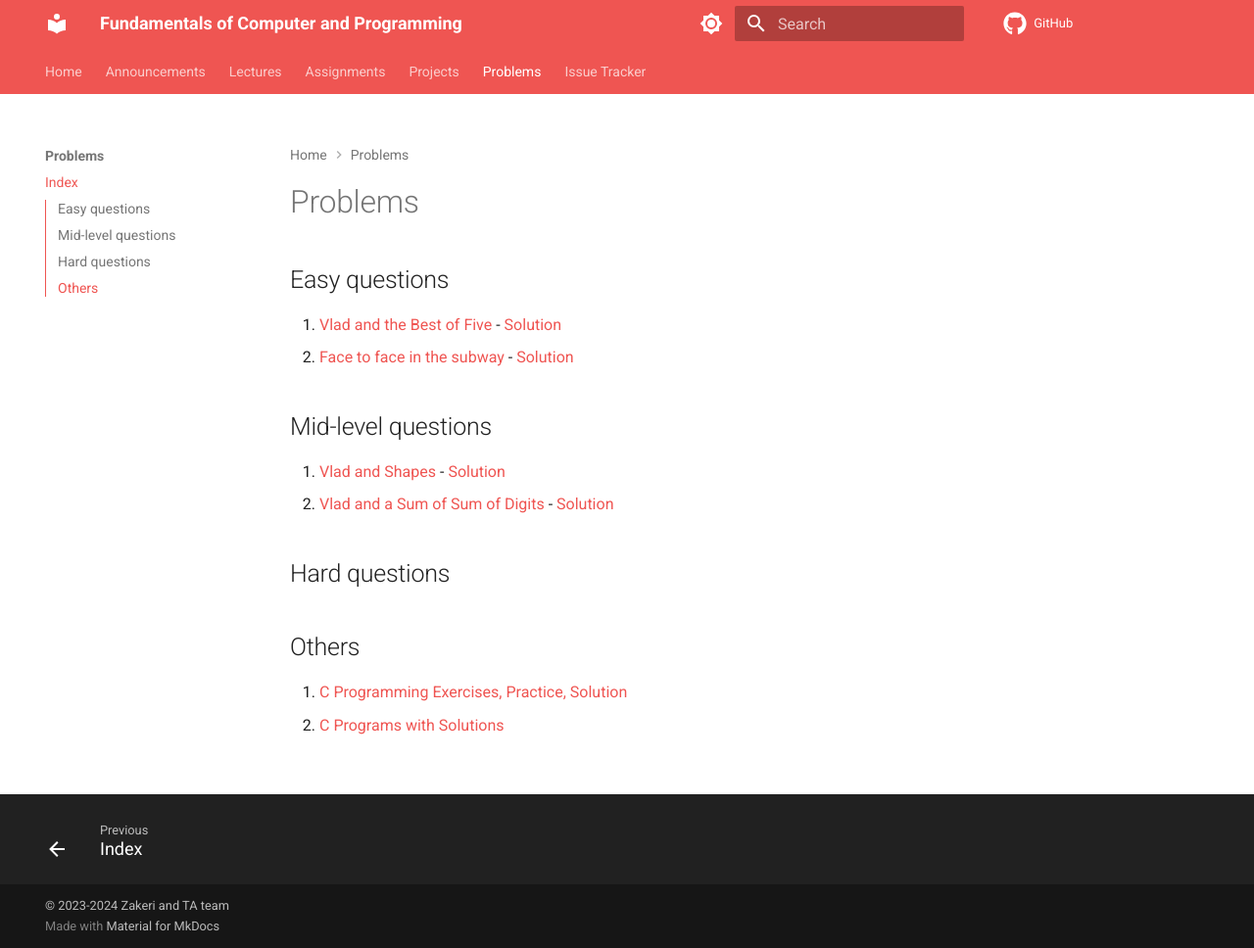
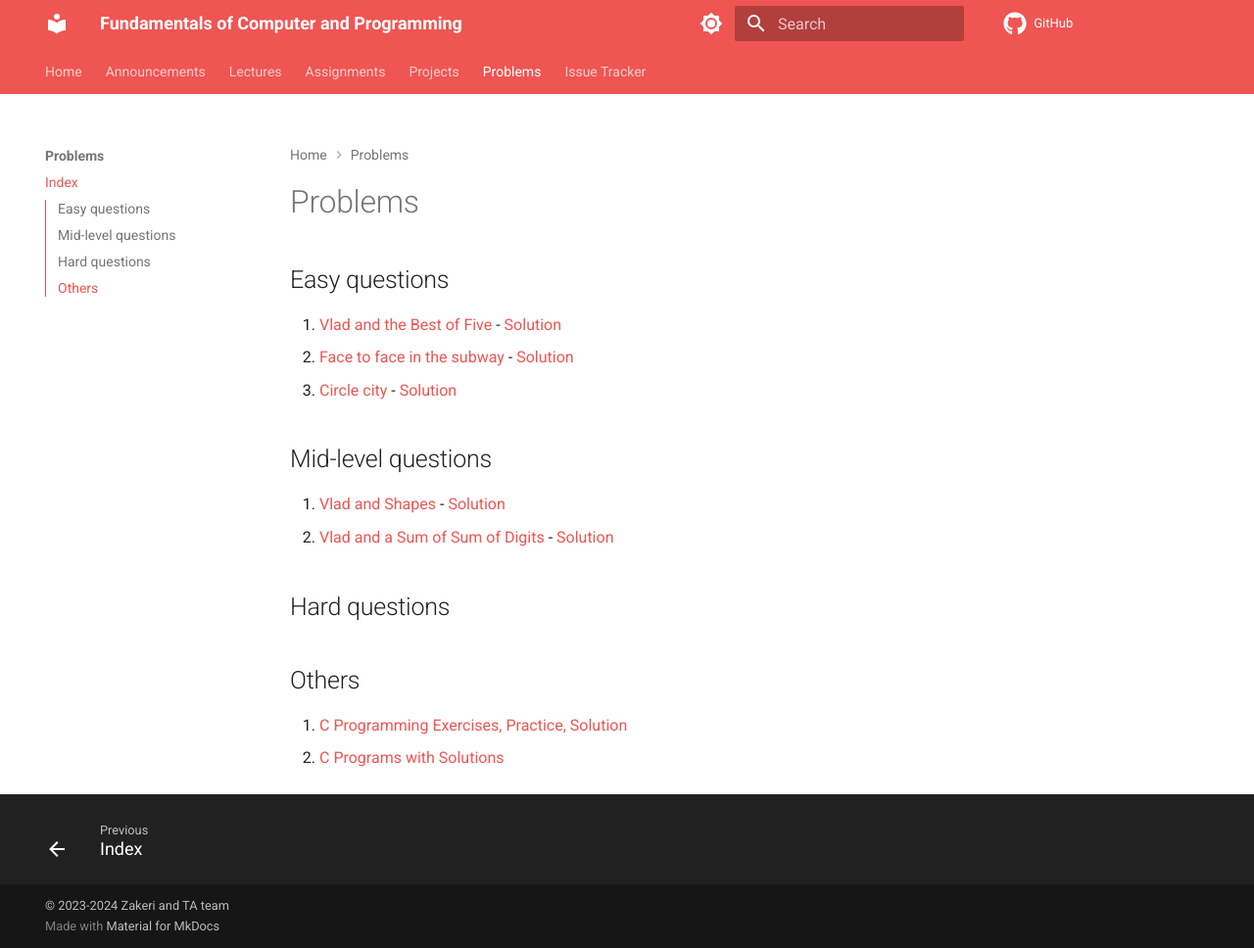
Before and after one commit to m-zakeri/CP, an MkDocs documentation site: the page built from docs/problems/index.md, in a window 1280 px wide and 968 px high. Shown: the whole window at 98% size. Built offline with MkDocs 1.6.1 and Material for MkDocs 9.7.7, drawn with Linux system fonts in a browser that asks for light colours; comment, search, counter and statistics services are not loaded.

Commit message:
Add question e_3

```diff
--- a/docs/problems/index.md
+++ b/docs/problems/index.md
@@ -3,6 +3,7 @@
 ## Easy questions
 1. [Vlad and the Best of Five](https://codeforces.com/contest/1926/problem/A) - [Solution](/solutions/e_1.c)
 2. [Face to face in the subway](https://quera.org/problemset/218361) - [Solution](/solutions/e_2.c)
+3. [Circle city](https://quera.org/problemset/218362) - [Solution](/solutions/e_3.c)
 
 ## Mid-level questions
 1. [Vlad and Shapes](https://codeforces.com/contest/1926/problem/B) - [Solution](/solutions/m_1.c)
```
Also changed, not shown: 1 other file.
